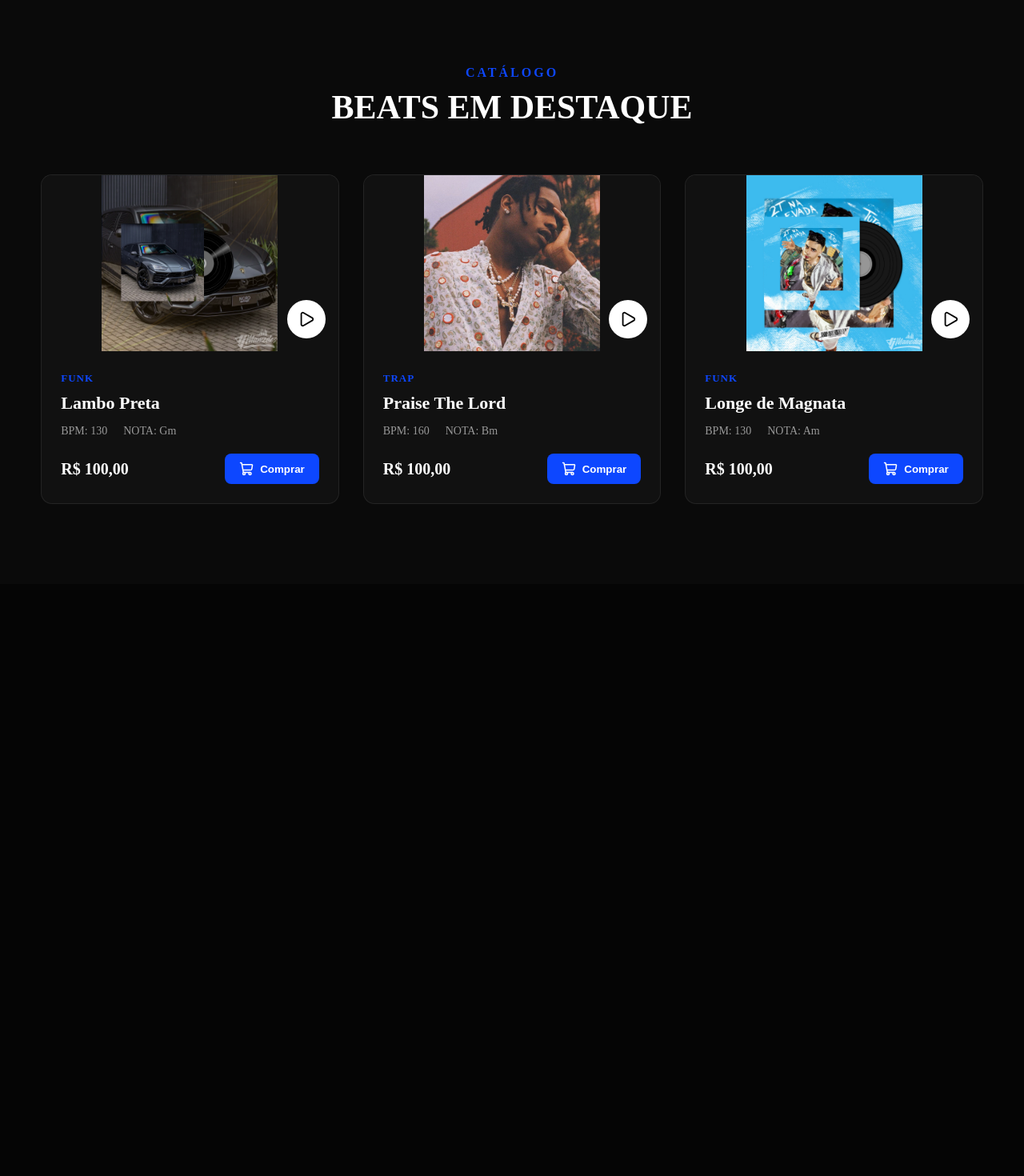
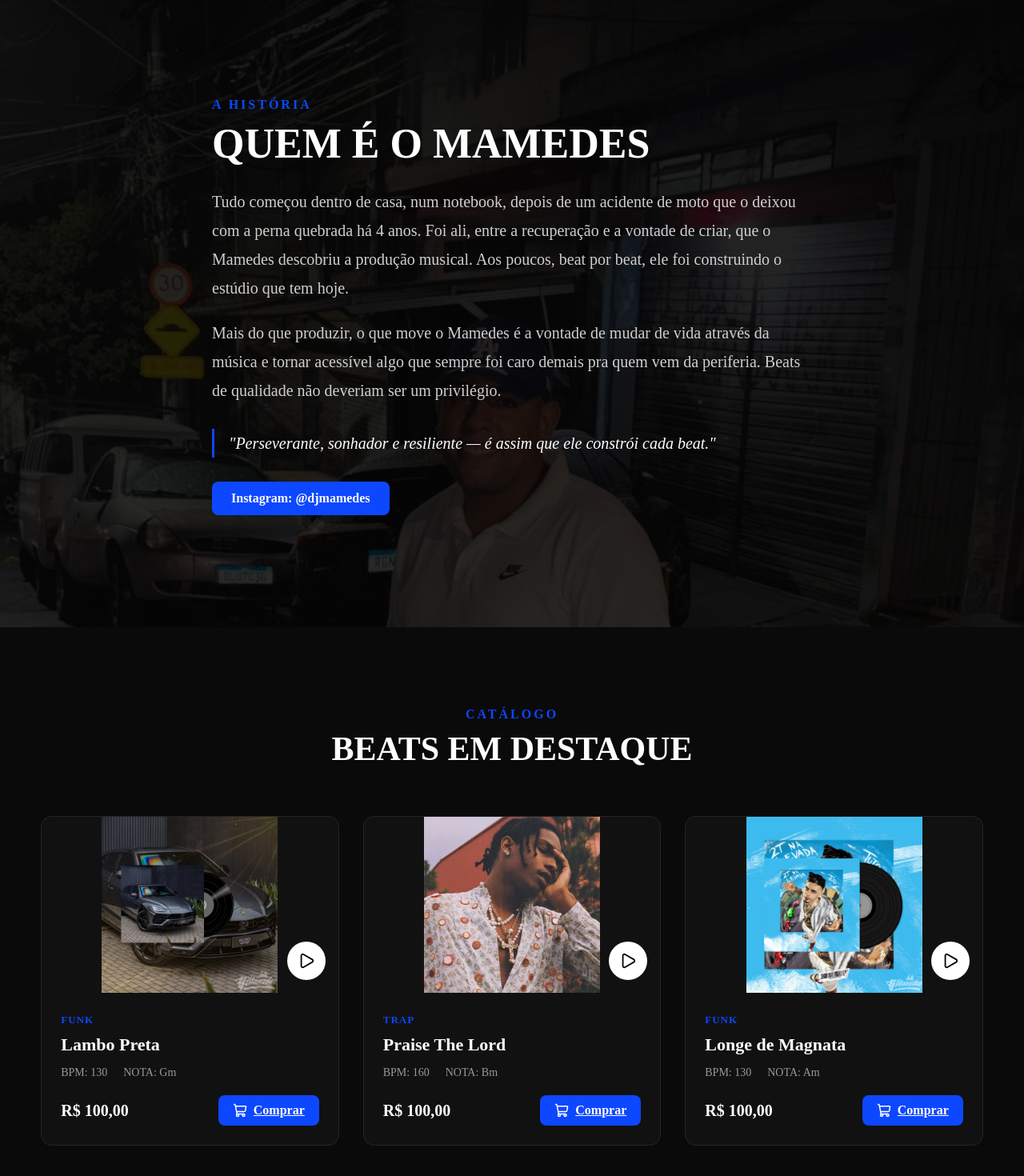
Before and after one commit to davidcaique1998-create/mamedes-beats, a Next.js app: page / in a window 1280 px wide. Shown: the part 818-2288 px from the top of the page at 80% size. Before the commit the page ends 1548 px from the top, so only its background shows below. Built offline with nearby package versions, Linux system fonts and the light colour scheme.

Commit message:
adicionar secao sobre o Mamedes e reordenar secoes

```diff
--- a/src/app/globals.css
+++ b/src/app/globals.css
@@ -62,13 +62,17 @@ body {
 
 nav {
   display: flex;
-  gap: 35px;
+  gap: 55px;
+  position: absolute;
+  left: 50%;
+  transform: translateX(-50%);
 }
 
 nav a {
   color: white;
   text-decoration: none;
   font-weight: 600;
+  font-size: 18px;
   transition: 0.3s;
 }
 
@@ -288,6 +292,7 @@ nav a:hover {
   display: flex;
   align-items: center;
   justify-content: space-between;
+position: relative;
 }
 .beatPrice {
   font-size: 20px;
@@ -308,4 +313,56 @@ nav a:hover {
 }
 .beatBuyButton:hover {
   background: #0038d4;
+}/* ABOUT SECTION */
+.aboutSection {
+  position: relative;
+  padding: 140px 0;
+  overflow: hidden;
 }
+.aboutSection::before {
+  content: "";
+  position: absolute;
+  inset: 0;
+  background:
+    linear-gradient(rgba(5,5,5,0.9), rgba(5,5,5,0.85)),
+    url('/mamedes-photo.jpg') center 20% / cover no-repeat;
+  z-index: 0;
+}
+.aboutContainer {
+  position: relative;
+  z-index: 1;
+  max-width: 750px;
+}
+.aboutContent h2 {
+  font-size: 52px;
+  margin: 10px 0 25px;
+}
+.aboutContent p {
+  color: #cfcfcf;
+  font-size: 20px;
+  line-height: 1.8;
+  margin-bottom: 20px;
+}
+.aboutQuote {
+  font-style: italic;
+  color: #fff !important;
+  border-left: 3px solid #0d47ff;
+  padding-left: 18px;
+  margin: 30px 0 !important;
+}
+.aboutInstagram {
+  display: inline-flex;
+  align-items: center;
+  gap: 10px;
+  color: white;
+  text-decoration: none;
+  font-weight: bold;
+  background: #0d47ff;
+  padding: 12px 24px;
+  border-radius: 8px;
+  transition: 0.3s;
+}
+.aboutInstagram:hover {
+  background: #0038d4;
+  transform: translateY(-2px);
+}
--- a/src/app/page.js
+++ b/src/app/page.js
@@ -1,13 +1,15 @@
 import Navbar from "../components/Navbar";
 import Hero from "../components/Hero";
 import BeatGrid from "../components/BeatGrid";
+import About from "../components/About";
 
 export default function Home() {
   return (
     <>
       <Navbar />
-      <Hero />
-      <BeatGrid />
+<Hero />
+<About />
+<BeatGrid />
     </>
   );
 }
--- /dev/null
+++ b/src/components/About.jsx
@@ -0,0 +1,37 @@
+export default function About() {
+  return (
+    <section className="aboutSection">
+      <div className="container aboutContainer">
+        <div className="aboutContent">
+          <span className="subtitle">A HISTÓRIA</span>
+          <h2>QUEM É O MAMEDES</h2>
+          <p>
+            Tudo começou dentro de casa, num notebook, depois de um acidente
+            de moto que o deixou com a perna quebrada há 4 anos. Foi ali,
+            entre a recuperação e a vontade de criar, que o Mamedes descobriu
+            a produção musical. Aos poucos, beat por beat, ele foi construindo
+            o estúdio que tem hoje.
+          </p>
+          <p>
+            Mais do que produzir, o que move o Mamedes é a vontade de mudar
+            de vida através da música e tornar acessível algo que sempre foi
+            caro demais pra quem vem da periferia. Beats de qualidade não
+            deveriam ser um privilégio.
+          </p>
+          <p className="aboutQuote">
+            "Perseverante, sonhador e resiliente — é assim que ele constrói
+            cada beat."
+          </p>
+
+            <a href="https://www.instagram.com/djmamedes"
+            target="_blank"
+            rel="noopener noreferrer"
+            className="aboutInstagram"
+          >
+            Instagram: @djmamedes
+          </a>
+        </div>
+      </div>
+    </section>
+  );
+}
--- a/src/components/BeatCard.jsx
+++ b/src/components/BeatCard.jsx
@@ -20,6 +20,10 @@ export default function BeatCard({ title, genre, bpm, note, price, audioSrc, cov
 
   const handleEnded = () => setIsPlaying(false);
 
+  const whatsappNumber = "5511983939696";
+  const message = `Olá! Tenho interesse no beat "${title}" (${genre} - R$ ${price})`;
+  const whatsappLink = `https://wa.me/${whatsappNumber}?text=${encodeURIComponent(message)}`;
+
   return (
     <div className="beatCard">
       <div
@@ -41,10 +45,15 @@ export default function BeatCard({ title, genre, bpm, note, price, audioSrc, cov
         </div>
         <div className="beatFooter">
           <span className="beatPrice">R$ {price}</span>
-          <button className="beatBuyButton">
+          <a
+            href={whatsappLink}
+            target="_blank"
+            rel="noopener noreferrer"
+            className="beatBuyButton"
+          >
             <ShoppingCart size={18} />
             Comprar
-          </button>
+          </a>
         </div>
       </div>
     </div>
--- a/src/components/Navbar.jsx
+++ b/src/components/Navbar.jsx
@@ -13,21 +13,13 @@ export default function Navbar() {
         </Link>
 
         <nav>
-          <Link href="/">Home</Link>
           <Link href="/beats">Beats</Link>
           <Link href="/licenses">Licenças</Link>
           <Link href="/exclusive">Exclusivos</Link>
           <Link href="/contact">Contato</Link>
         </nav>
 
-        <div className="actions">
-          <Search size={22} />
-          <ShoppingCart size={22} />
 
-          <button className="loginButton">
-            Entrar
-          </button>
-        </div>
       </div>
     </header>
   );
```
Also changed, not shown: public/mamedes-photo.jpg (added).
